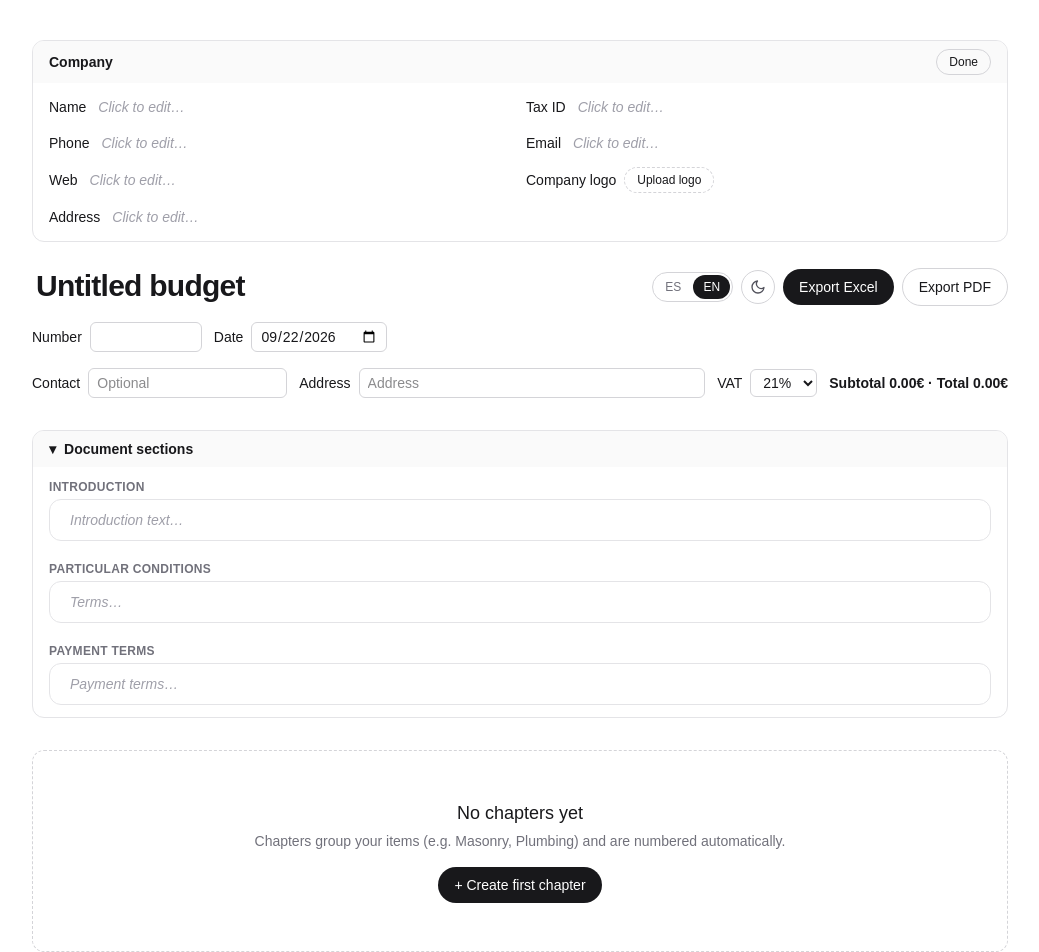
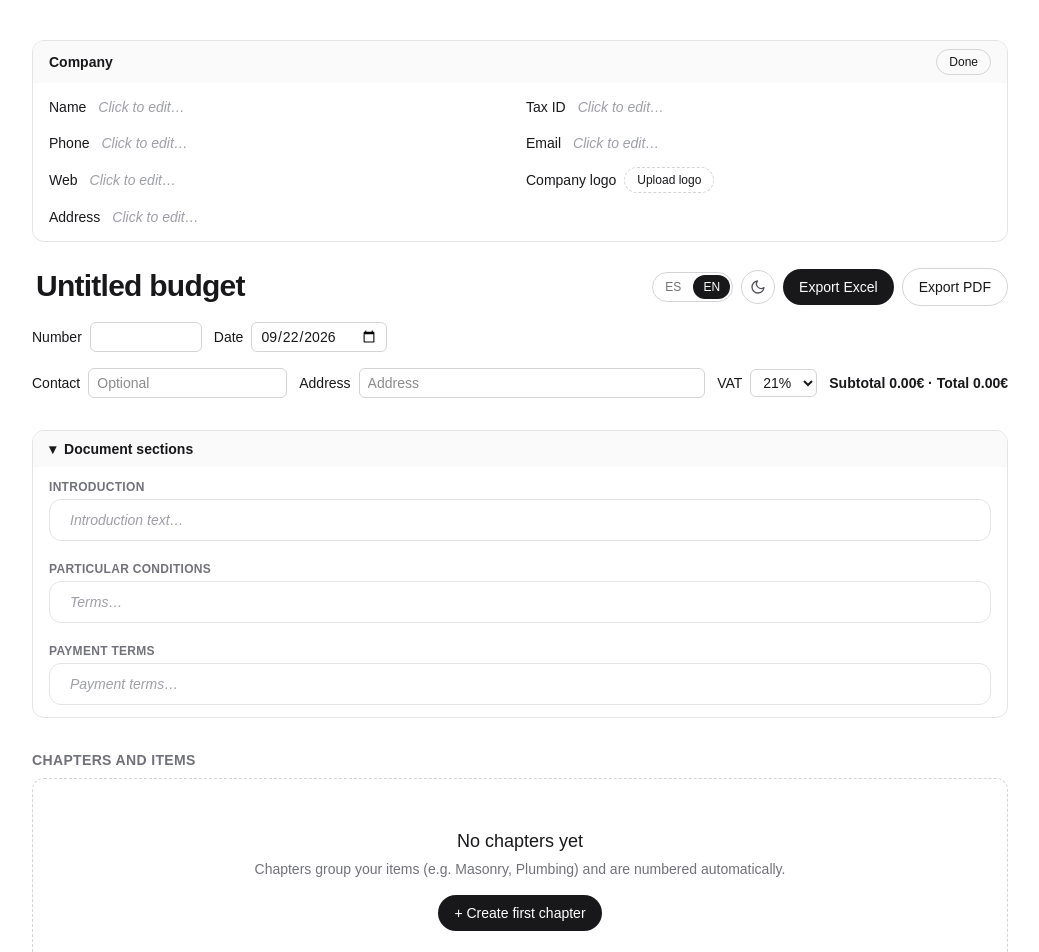
Before and after one commit to oscarfalero/presupuestador, a Next.js app: page / in a window 1280 px wide. Shown: the top 952 px of the page, without its empty margins (120-1159 px from the left). Built offline with nearby package versions, Linux system fonts and the light colour scheme.

Commit message:
feat: chapters section title in editor and exports

```diff
--- a/components/budget/BudgetEditor.tsx
+++ b/components/budget/BudgetEditor.tsx
@@ -264,6 +264,10 @@
 
       <DocSections />
 
+      <h2 className="mt-8 mb-2 text-sm font-semibold tracking-wide text-zinc-500 uppercase dark:text-zinc-400">
+        {t["section.chapters"]}
+      </h2>
+
       <DndContext
         sensors={sensors}
         collisionDetection={closestCenter}
@@ -272,7 +276,7 @@
         onDragCancel={() => setActiveDrag(null)}
       >
         {chapters.length === 0 ? (
-          <div className="mt-8 rounded-xl border border-dashed border-zinc-300 px-6 py-12 text-center dark:border-zinc-700">
+          <div className="rounded-xl border border-dashed border-zinc-300 px-6 py-12 text-center dark:border-zinc-700">
             <p className="text-lg font-medium">{t["empty.title"]}</p>
             <p className="mt-1 text-sm text-zinc-500 dark:text-zinc-400">
               {t["empty.body"]}
@@ -286,7 +290,7 @@
             </button>
           </div>
         ) : (
-          <div className="mt-8 space-y-8">
+          <div className="space-y-8">
             <SortableContext items={chapters.map((c) => c.id)} strategy={verticalListSortingStrategy}>
               {chapters.map((ch) => (
                 <ChapterBlock
--- a/components/budget/BudgetPdfDocument.tsx
+++ b/components/budget/BudgetPdfDocument.tsx
@@ -84,6 +84,7 @@
           </Text>
         ) : null}
         {client.intro ? <Text style={styles.pre}>{client.intro}</Text> : null}
+        <Text style={styles.sectionTitle}>{t["section.chapters"].toUpperCase()}</Text>
         {client.chapters.map((ch) => (
           <View key={ch.number} wrap={false}>
             <Text style={styles.chapter}>
--- a/lib/exportExcel.ts
+++ b/lib/exportExcel.ts
@@ -92,6 +92,8 @@
     r.alignment = { wrapText: true };
   }
 
+  const chaptersTitle = ws.addRow({ title: t["section.chapters"].toUpperCase() });
+  chaptersTitle.font = { bold: true, size: 12 };
   const headerRow = ws.addRow({
     code: t["col.code"],
     title: t["col.title"],
--- a/lib/i18n.ts
+++ b/lib/i18n.ts
@@ -120,6 +120,7 @@
   "section.terms": "Condiciones particulares",
   "section.payment": "Forma de pago",
   "section.docs": "Secciones del documento",
+  "section.chapters": "Capítulos y partidas",
   "section.remove": "Quitar",
   "section.introPh": "Texto de presentación…",
   "section.termsPh": "Condiciones…",
@@ -258,6 +259,7 @@
   "section.terms": "Particular conditions",
   "section.payment": "Payment terms",
   "section.docs": "Document sections",
+  "section.chapters": "Chapters and items",
   "section.remove": "Remove",
   "section.introPh": "Introduction text…",
   "section.termsPh": "Terms…",
```
